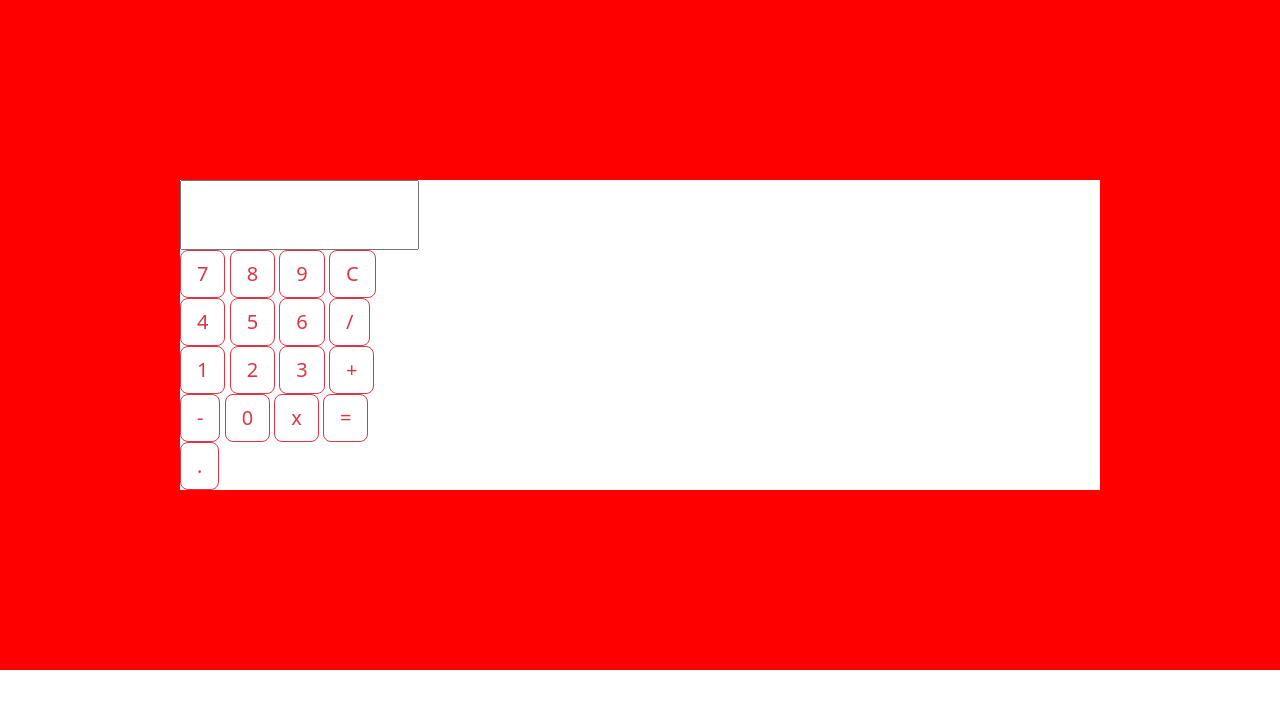
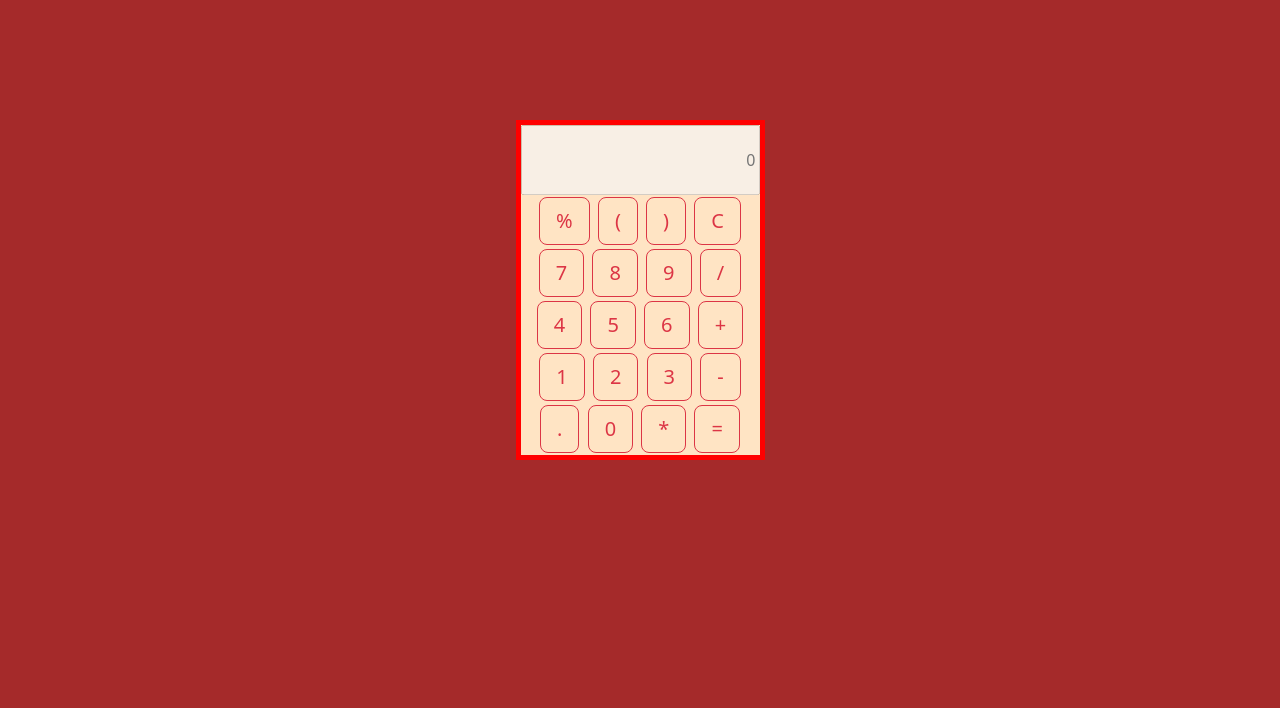
Before and after one commit to bionic456/L4, a plain HTML site: page index.html in a window 1280 px wide. Drawn offline with nearby package versions, Linux system fonts and the light colour scheme.

Commit message:
Final Calculator

```diff
--- a/home.js
+++ b/home.js
@@ -0,0 +1,12 @@
+function add_to_display(value){
+    document.getElementById("display").value+=value
+}
+function clear_display(){
+    document.getElementById("display").value=""
+}
+
+function calculate(){
+    var display=document.getElementById("display").value
+    var result=eval(display)
+    document.getElementById("display").value=result
+}
--- a/index.html
+++ b/index.html
@@ -12,33 +12,37 @@
 
 <body>
       <div class="calculator">
-        <input type="text">
+        <input placeholder="0" id="display" type="text" disabled>
         <br>
-        <button class="btn btn-outline-danger btn-lg">7</button>
-        <button class="btn btn-outline-danger btn-lg">8</button>
-        <button class="btn btn-outline-danger btn-lg">9</button>
-        <button class="btn btn-outline-danger btn-lg">C</button>
+        <button onclick="add_to_display('%')" class="btn btn-outline-danger btn-lg">%</button>
+        <button onclick="add_to_display('')"  class="btn btn-outline-danger btn-lg">(</button>
+        <button onclick="add_to_display()" class="btn btn-outline-danger btn-lg">)</button>
+        <button onclick="clear_display()" class="btn btn-outline-danger btn-lg">C</button>
         <br>
-        <button class="btn btn-outline-danger btn-lg">4</button>
-        <button class="btn btn-outline-danger btn-lg">5</button>
-        <button class="btn btn-outline-danger btn-lg">6</button>
-        <button class="btn btn-outline-danger btn-lg">/</button>
+        <button onclick="add_to_display('7')" class="btn btn-outline-danger btn-lg">7</button>
+        <button onclick="add_to_display('8')" class="btn btn-outline-danger btn-lg">8</button>
+        <button onclick="add_to_display('9')" class="btn btn-outline-danger btn-lg">9</button>
+        <button onclick="add_to_display('/')" class="btn btn-outline-danger btn-lg">/</button>
         <br>
-        <button class="btn btn-outline-danger btn-lg">1</button>
-        <button class="btn btn-outline-danger btn-lg">2</button>
-        <button class="btn btn-outline-danger btn-lg">3</button>
-        <button class="btn btn-outline-danger btn-lg">+</button>
+        <button onclick="add_to_display('4')" class="btn btn-outline-danger btn-lg">4</button>
+        <button onclick="add_to_display('5')" class="btn btn-outline-danger btn-lg">5</button>
+        <button onclick="add_to_display('6')" class="btn btn-outline-danger btn-lg">6</button>
+        <button onclick="add_to_display('+')"  class="btn btn-outline-danger btn-lg">+</button>
         <br>
-        <button class="btn btn-outline-danger btn-lg">-</button>
-        <button class="btn btn-outline-danger btn-lg">0</button>
-        <button class="btn btn-outline-danger btn-lg">x</button>
-        <button class="btn btn-outline-danger btn-lg">=</button>
+        <button  onclick="add_to_display('1')"class="btn btn-outline-danger btn-lg">1</button>
+        <button onclick="add_to_display('2')" class="btn btn-outline-danger btn-lg">2</button>
+        <button onclick="add_to_display('3')"  class="btn btn-outline-danger btn-lg">3</button>
+        <button  onclick="add_to_display('-')"class="btn btn-outline-danger btn-lg">-</button>
         <br>
-        <button class="btn btn-outline-danger btn-lg">.</button>
+        <button onclick="add_to_display('.')" class="btn btn-outline-danger btn-lg">.</button>
+        <button onclick="add_to_display('0')"  class="btn btn-outline-danger btn-lg">0</button>
+        <button onclick="add_to_display('*')"  class="btn btn-outline-danger btn-lg">*</button>
+        <button onclick="calculate()" class="btn btn-outline-danger btn-lg">=</button>
       </div>
     <script src="https://cdn.jsdelivr.net/npm/bootstrap@5.3.3/dist/js/bootstrap.bundle.min.js"
         integrity="sha384-YvpcrYf0tY3lHB60NNkmXc5s9fDVZLESaAA55NDzOxhy9GkcIdslK1eN7N6jIeHz"
         crossorigin="anonymous"></script>
+        <script src="home.js"></script>
 </body>
 
 </html>
--- a/style.css
+++ b/style.css
@@ -1,7 +1,20 @@
 input[type="text"]{
     height: 70px;
+    text-align: right;
 }
 
 .calculator{
-    border: 180px solid red;
+    border: 5px solid red;
+    width: fit-content;
+    text-align: center;
+    margin: 120px auto;
+    background-color: bisque;
 }
+
+button{
+    margin: 2px;
+}
+
+body{
+    background-color: brown;
+}
```
